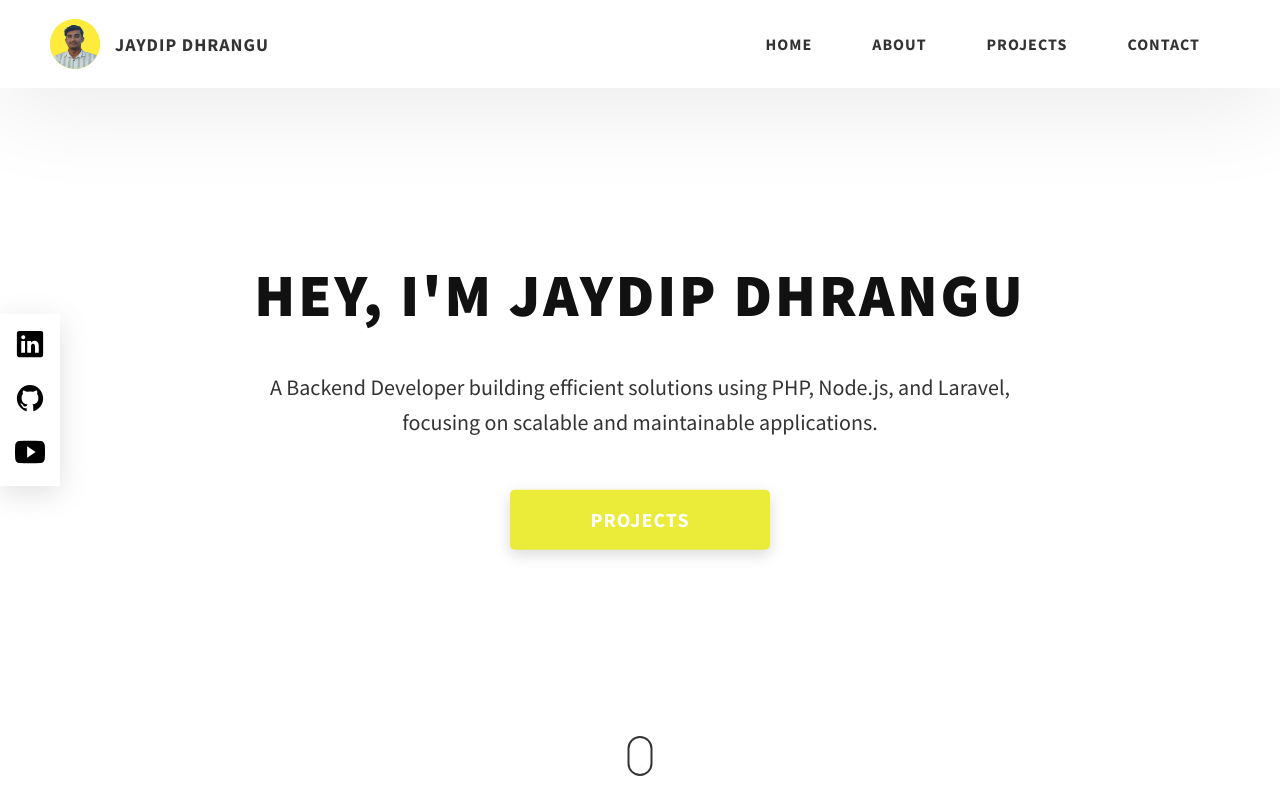
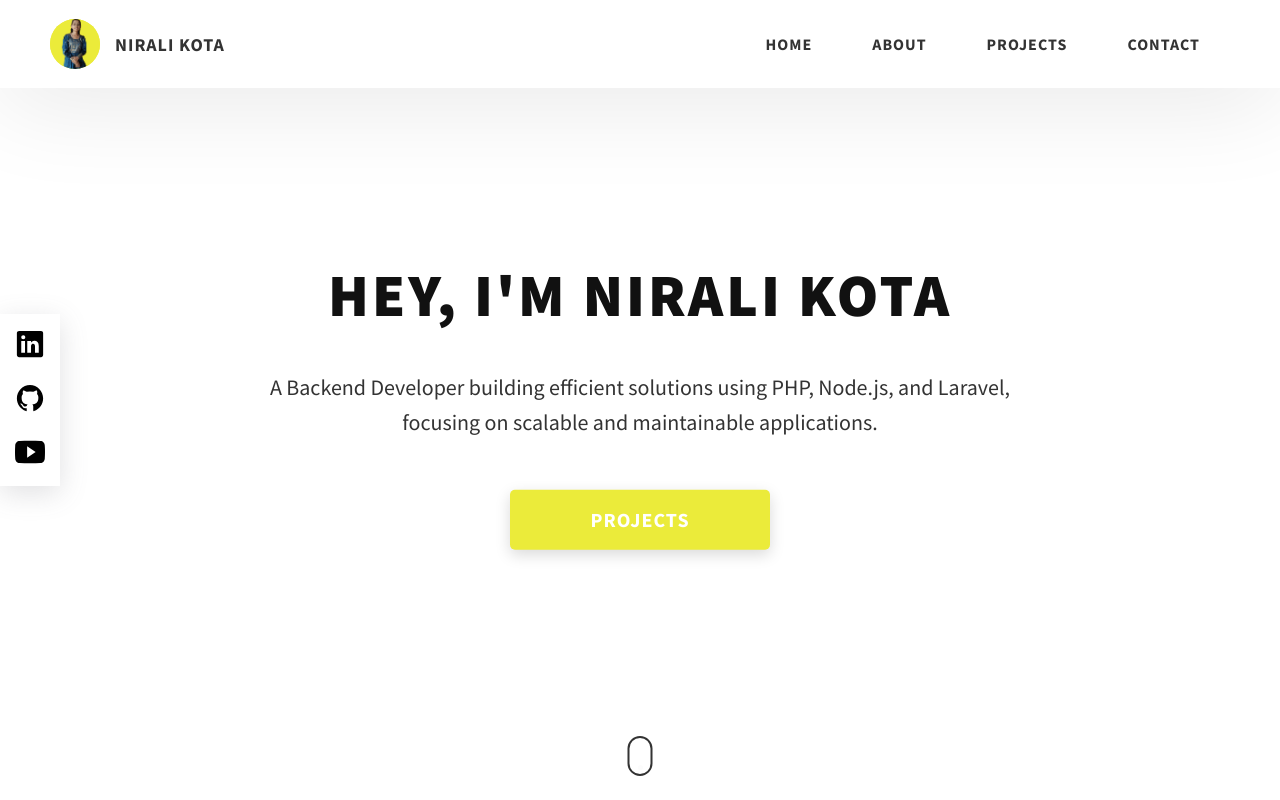
Before and after one commit to Niralikota/PORTFOLIO, a plain HTML site: page index.html in a window 1280 px wide. Shown: the top 800 px of the page. Drawn offline with Linux system fonts and the light colour scheme.

Commit message:
first commit

```diff
--- a/index.html
+++ b/index.html
@@ -135,7 +135,7 @@
       <div id="contactDetails" class="contact-details"></div>
       <!-- Appointment Section -->
       <div class="appointment">
-        <a href="https://calendly.com/yourname/appointment" target="_blank"
+        <a href="https://calendly.com/niralikota" target="_blank"
           class="btn btn--med btn--theme dynamicBgClr">
           Schedule an Appointment
         </a>
--- a/index.js
+++ b/index.js
@@ -27,26 +27,26 @@ document.querySelector('.header__logo-container').addEventListener('click', () =
 // --- Load Projects and Social Media Links ---
 document.addEventListener('DOMContentLoaded', () => {
   const userInfo = {
-    name: 'Jaydip Dhrangu',
+    name: 'Nirali Kota',
     description: 'A Backend Developer building efficient solutions using PHP, Node.js, and Laravel, focusing on scalable and maintainable applications.',
-    bioImage: "./assets/jpeg/android-chrome-192x192.png",
-    siteImage: "./assets/jpeg/android-chrome-192x192.png",
-    image: "./assets/jpeg/android-chrome-192x192.png",
-    favicon: "./assets/jpeg/favicon.ico",
-    websiteUrl: 'https://jaydipdhrangu.com',
+    bioImage: "./assets/jpeg/profile.png",
+    siteImage: "./assets/jpeg/profile.png",
+    image: "./assets/jpeg/profile.png",
+    favicon: "./assets/jpeg/profile.png",
+    websiteUrl: 'https://niralikota.com',
   };
 
   const socialLinks= [
     {
       name: "LinkedIn",
-      url: "https://www.linkedin.com/in/jaydip-dhrangu-7a85a21a3/",
+      url: "https://www.linkedin.com/in/nirali-kota-7538a8267",
       icon: "./assets/png/linkedin-ico.png",
       darkIcon: "./assets/svg/linkedin-dark.svg",
       alt: userInfo.name + " LinkedIn Profile"
     },
     {
       name: "GitHub",
-      url: "https://github.com/jaydip1508/",
+      url: "https://https://github.com/Niralikota/",
       icon: "./assets/png/github-ico.png",
       darkIcon: "./assets/svg/github-dark.svg",
       alt: userInfo.name + " GitHub Profile"
@@ -76,28 +76,28 @@ document.addEventListener('DOMContentLoaded', () => {
 
   const projects = [
     {
-      title: "Etrog",
-      description: "Etrog is an online health monitoring platform that integrates with IoT devices to track patients' vitals and health metrics in real-time. The platform is designed for healthcare providers, including users, nurses, and doctors, to efficiently manage patient data. It provides alert mechanisms for unstable vitals and missed medication schedules, ensuring timely interventions. The backend was developed using Laravel, and the platform leverages MySQL for data storage. The project focuses on providing a reliable, scalable solution for remote patient monitoring and healthcare management.",
-      image: "./assets/jpeg/etrog.jpeg",
-      ProjectLink: "https://etrogsystems.com/"
+      title: "Basic Banking System",
+      description: "The project is about getting all bank customer details and adding/deleting users, as well as sending money to other customers.",
+      image: "./assets/jpeg/bankingsystem.png",
+      ProjectLink: "https://github.com/Niralikota/Basis-Banking-system"
     },
     {
-      title: "Bewitching",
-      description: "Bewitching is a comprehensive online platform that combines e-commerce functionalities with digital learning solutions. It supports the sale of both physical products and digital courses, catering to a diverse user base. The platform features an integrated quiz module for course assessments and a meeting scheduling system for live sessions with psychics. Developed using Laravel, the project required building a robust backend with secure payment gateway integration. The platform aims to provide users with an engaging experience for both shopping and learning.",
-      image: "./assets/jpeg/bewitching.jpeg",
-      ProjectLink: "/project-2"
+      title: "Payment Gateway Integration",
+      description: "The project is about donating payments to needy people using a third-party payment method with Razorpay.",
+      image: "./assets/jpeg/payment.png",
+      ProjectLink: "https://joyful-churros-d93efa.netlify.app/"
     },
     {
-      title: "Widora",
-      description: "Widora is an all-in-one e-commerce solution built for users to easily buy and sell physical goods, services, and digital products. The platform is designed using WordPress with WooCommerce integration, offering seamless e-commerce capabilities. Widora handles complex features like order management, payment processing, shipping logistics, and customer service. The project required extensive customization of WordPress plugins and themes to meet client requirements, along with optimized database management using MySQL to ensure fast and reliable performance. The website is user-friendly and tailored for a global audience.",
-      image: "./assets/jpeg/widora.jpeg",
-      ProjectLink: "https://widora.it/"
+      title: "Responsive Fitness Website",
+      description: "• This is a responsive fitness website where users can join fitness gym classes.",
+      image: "./assets/jpeg/responsive.png",
+      ProjectLink: "https://thriving-horse-e06876.netlify.app/"
     },
     {
-      title: "E-Fraud Detection App",
-      description: "The E-Fraud Detection App is a specialized tool designed to detect fraudulent activities in financial transactions. The application retrieves and processes bank and credit card statements using AI-powered APIs, converting them into structured JSON data for analysis. Built using Express.js for the server-side application and MySQL for the database, the app features secure API endpoints for data retrieval, sophisticated fraud detection algorithms, and an alert system to notify users of suspicious activities. The project focuses on providing an automated solution for fraud prevention in financial services.",
-      image: "./assets/jpeg/efraud.jpeg",
-      ProjectLink: "/project-4"
+      title: "User CRUD Project",
+      description: "The project is a Node CRUD app that allows adding, updating, and deleting user data.",
+      image: "./assets/jpeg/responsive.png",
+      ProjectLink: "https://github.com/Niralikota/crudapp"
     }
   ];
 
@@ -107,7 +107,7 @@ document.addEventListener('DOMContentLoaded', () => {
     description: userInfo.description,
     author: userInfo.name,
     image: userInfo.siteImage,
-    url: "https://jaydipdhrangu.com"
+    url: "https://niralikota.com"
   };
 
   const aboutMeData = {
@@ -117,8 +117,8 @@ document.addEventListener('DOMContentLoaded', () => {
       {
         heading: "Get to know me!",
         paragraphs: [
-          `I'm a <strong>Backend Developer</strong> with over 3 years of experience in building scalable backend solutions using PHP, Laravel, and Node.js. Check out some of my work in the <strong>Projects</strong> section.`,
-          `I enjoy sharing my knowledge on backend development and contributing to the Dev Community. Connect with me on <a rel='noreferrer' href='https://linkedin.com/in/jaydipdhrangu' target='_blank'>LinkedIn</a> to see my latest posts and updates.`,
+          `I'm a <strong>Backend Developer</strong> as a fresher building scalable backend solutions using PHP, Laravel, and Node.js. Check out some of my work in the <strong>Projects</strong> section.`,
+          `I enjoy sharing my knowledge on backend development and contributing to the Dev Community. Connect with me on <a rel='noreferrer' href='https://linkedin.com/in/nirali-kota-7538a8267' target='_blank'>LinkedIn</a> to see my latest posts and updates.`,
           `I'm open to <strong>Job</strong> opportunities where I can apply my skills and grow professionally. If you have a position that matches my experience, feel free to <strong>contact</strong> me.`
         ],
         contactButtonText: "Contact",
@@ -126,8 +126,8 @@ document.addEventListener('DOMContentLoaded', () => {
       }
     ],
     skills: [
-      "PHP", "Laravel", "Node.js", "Express.js", "Koa.js", "MySQL", "MongoDB",
-      "RESTful API", "Microservices", "Docker", "Git", "Swagger", "Joi Validation"
+      "PHP", "Laravel", "Node.js", "Express.js", "MySQL", "MongoDB",
+      "RESTful API", "Git",
     ]
   };
 
@@ -135,14 +135,14 @@ document.addEventListener('DOMContentLoaded', () => {
     {
       icon: "assets/svg/phone-icon.svg",
       label: "Mobile",
-      value: "+91 9662099252",
-      link: "tel:+919662099252"
+      value: "+91 9313439512",
+      link: "tel:+919313439512"
     },
     {
       icon: "assets/svg/envelope-icon.svg",
       label: "Email",
-      value: "jaydipdhrangu2@gmail.com",
-      link: "mailto:jaydipdhrangu2@gmail.com"
+      value: "niralikota@gmail.com",
+      link: "mailto:niralikota@gmail.com"
     },
     {
       icon: "assets/svg/maps-pin-black-icon.svg",
@@ -153,7 +153,7 @@ document.addEventListener('DOMContentLoaded', () => {
       icon: "assets/svg/whatsapp-icon.svg",
       label: "WhatsApp",
       value: "Chat with me",
-      link: "https://wa.me/919662099252"
+      link: "https://wa.me/919313439512"
     }
   ];
 
```
Also changed, not shown: assets/jpeg/bankingsystem.png (added), assets/jpeg/payment.png (added), assets/jpeg/profile.png (added), assets/jpeg/responsive.png (added).
